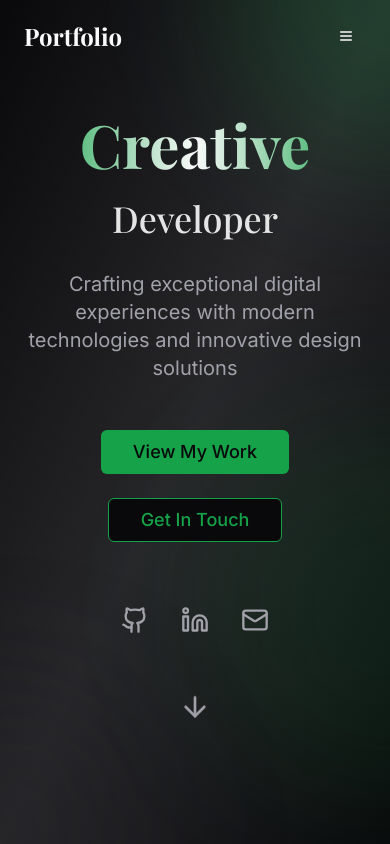
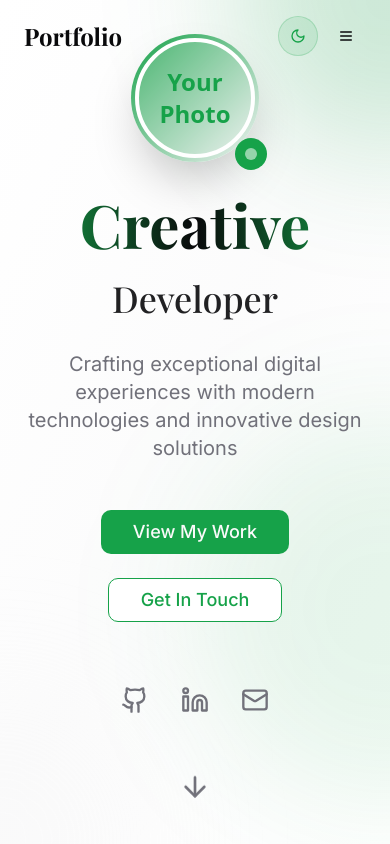
Before and after one commit to Amanyadav12345/polished-site-showcase, a React (Vite) app: page / in a window 390 px wide. Shown: the top 844 px of the page. Built offline with nearby package versions, Linux system fonts and the light colour scheme.

Commit message:
Add UI enhancements and features
- Added space for a profile image.
- Implemented direct email functionality for contact form.
- Improved UI with a more brilliant design.
- Added a day/night toggle button.

```diff
--- a/src/components/Contact.tsx
+++ b/src/components/Contact.tsx
@@ -16,10 +16,22 @@ export const Contact = () => {
 
   const handleSubmit = (e: React.FormEvent) => {
     e.preventDefault();
+
+    // Create mailto link with form data
+    const subject = encodeURIComponent(`Portfolio Contact from ${formData.name}`);
+    const body = encodeURIComponent(
+      `Name: ${formData.name}\nEmail: ${formData.email}\n\nMessage:\n${formData.message}`
+    );
+    const mailtoLink = `mailto:your-email@example.com?subject=${subject}&body=${body}`;
+
+    // Open default email client
+    window.location.href = mailtoLink;
+
     toast({
-      title: "Message sent!",
-      description: "Thank you for your message. I'll get back to you soon.",
+      title: "Email client opened!",
+      description: "Your default email app should open with the message pre-filled.",
     });
+
     setFormData({ name: '', email: '', message: '' });
   };
 
@@ -116,7 +128,7 @@ export const Contact = () => {
                 </div>
                 <div>
                   <h4 className="font-semibold text-foreground font-inter">Email</h4>
-                  <p className="text-muted-foreground">hello@example.com</p>
+                  <p className="text-muted-foreground">your-email@example.com</p>
                 </div>
               </div>
 
--- a/src/components/Hero.tsx
+++ b/src/components/Hero.tsx
@@ -3,7 +3,7 @@ import { ArrowDown, Github, Linkedin, Mail } from "lucide-react";
 
 export const Hero = () => {
   return (
-    <section className="min-h-screen flex items-center justify-center relative overflow-hidden bg-gradient-to-br from-background via-secondary to-background">
+    <section className="min-h-screen flex items-center justify-center relative overflow-hidden bg-gradient-to-br from-background via-secondary/30 to-background">
       {/* Animated background elements */}
       <div className="absolute inset-0 overflow-hidden">
         <div className="absolute -top-40 -right-40 w-80 h-80 bg-primary/20 rounded-full blur-3xl animate-float"></div>
@@ -13,6 +13,20 @@ export const Hero = () => {
 
       <div className="container mx-auto px-6 text-center z-10">
         <div className="animate-fade-in">
+          {/* Profile Image */}
+          <div className="mb-8 flex justify-center">
+            <div className="relative">
+              <div className="w-32 h-32 md:w-40 md:h-40 rounded-full bg-gradient-to-br from-primary to-accent p-1 shadow-2xl">
+                <div className="w-full h-full rounded-full bg-muted/20 flex items-center justify-center text-2xl font-bold text-primary border-4 border-background">
+                  Your Photo
+                </div>
+              </div>
+              <div className="absolute -bottom-2 -right-2 w-8 h-8 bg-primary rounded-full flex items-center justify-center">
+                <div className="w-3 h-3 bg-background rounded-full animate-pulse"></div>
+              </div>
+            </div>
+          </div>
+
           <h1 className="text-6xl md:text-8xl font-playfair font-bold mb-6 bg-gradient-to-r from-primary via-foreground to-primary bg-clip-text text-transparent">
             Creative
           </h1>
--- a/src/components/Navigation.tsx
+++ b/src/components/Navigation.tsx
@@ -1,5 +1,6 @@
 import { useState, useEffect } from "react";
 import { Button } from "@/components/ui/button";
+import { ThemeToggle } from "./ThemeToggle";
 
 export const Navigation = () => {
   const [isScrolled, setIsScrolled] = useState(false);
@@ -57,10 +58,12 @@ export const Navigation = () => {
             >
               Hire Me
             </Button>
+            <ThemeToggle />
           </div>
 
-          {/* Mobile menu button */}
-          <div className="md:hidden">
+          {/* Mobile menu button and theme toggle */}
+          <div className="flex items-center space-x-2 md:hidden">
+            <ThemeToggle />
             <Button variant="ghost" size="icon">
               <svg className="w-6 h-6" fill="none" stroke="currentColor" viewBox="0 0 24 24">
                 <path strokeLinecap="round" strokeLinejoin="round" strokeWidth={2} d="M4 6h16M4 12h16M4 18h16" />
--- /dev/null
+++ b/src/components/ThemeToggle.tsx
@@ -0,0 +1,43 @@
+import { Moon, Sun } from "lucide-react";
+import { Button } from "@/components/ui/button";
+import { useEffect, useState } from "react";
+
+export const ThemeToggle = () => {
+  const [theme, setTheme] = useState<"light" | "dark">("dark");
+
+  useEffect(() => {
+    const savedTheme = localStorage.getItem("theme") as "light" | "dark" | null;
+    const systemTheme = window.matchMedia("(prefers-color-scheme: dark)").matches ? "dark" : "light";
+    const initialTheme = savedTheme || systemTheme;
+
+    setTheme(initialTheme);
+    document.documentElement.classList.toggle("dark", initialTheme === "dark");
+  }, []);
+
+  const toggleTheme = () => {
+    const newTheme = theme === "dark" ? "light" : "dark";
+    setTheme(newTheme);
+    localStorage.setItem("theme", newTheme);
+    document.documentElement.classList.toggle("dark", newTheme === "dark");
+  };
+
+  return (
+    <Button
+      variant="ghost"
+      size="icon"
+      onClick={toggleTheme}
+      className="relative w-10 h-10 rounded-full bg-primary/10 hover:bg-primary/20 border border-primary/20 transition-all duration-300"
+    >
+      <Sun
+        className={`h-5 w-5 text-primary transition-all duration-300 ${
+          theme === "dark" ? "rotate-0 scale-100" : "rotate-90 scale-0"
+        }`}
+      />
+      <Moon
+        className={`absolute h-5 w-5 text-primary transition-all duration-300 ${
+          theme === "dark" ? "rotate-90 scale-0" : "rotate-0 scale-100"
+        }`}
+      />
+    </Button>
+  );
+};
--- a/src/index.css
+++ b/src/index.css
@@ -6,35 +6,35 @@
 
 @layer base {
   :root {
-    --background: 240 10% 3.9%;
-    --foreground: 0 0% 98%;
+    --background: 0 0% 100%;
+    --foreground: 240 10% 3.9%;
 
-    --card: 240 10% 3.9%;
-    --card-foreground: 0 0% 98%;
+    --card: 0 0% 100%;
+    --card-foreground: 240 10% 3.9%;
 
-    --popover: 240 10% 3.9%;
-    --popover-foreground: 0 0% 98%;
+    --popover: 0 0% 100%;
+    --popover-foreground: 240 10% 3.9%;
 
     --primary: 142 76% 36%;
-    --primary-foreground: 240 10% 3.9%;
+    --primary-foreground: 0 0% 98%;
 
-    --secondary: 240 3.7% 15.9%;
-    --secondary-foreground: 0 0% 98%;
+    --secondary: 240 4.8% 95.9%;
+    --secondary-foreground: 240 5.9% 10%;
 
-    --muted: 240 3.7% 15.9%;
-    --muted-foreground: 240 5% 64.9%;
+    --muted: 240 4.8% 95.9%;
+    --muted-foreground: 240 3.8% 46.1%;
 
-    --accent: 240 3.7% 15.9%;
-    --accent-foreground: 0 0% 98%;
+    --accent: 240 4.8% 95.9%;
+    --accent-foreground: 240 5.9% 10%;
 
     --destructive: 0 84.2% 60.2%;
     --destructive-foreground: 0 0% 98%;
 
-    --border: 240 3.7% 15.9%;
-    --input: 240 3.7% 15.9%;
+    --border: 240 5.9% 90%;
+    --input: 240 5.9% 90%;
     --ring: 142 76% 36%;
 
-    --radius: 0.5rem;
+    --radius: 0.75rem;
 
     --sidebar-background: 0 0% 98%;
 
@@ -63,7 +63,7 @@
     --popover: 222.2 84% 4.9%;
     --popover-foreground: 210 40% 98%;
 
-    --primary: 210 40% 98%;
+    --primary: 142 76% 36%;
     --primary-foreground: 222.2 47.4% 11.2%;
 
     --secondary: 217.2 32.6% 17.5%;
@@ -80,7 +80,7 @@
 
     --border: 217.2 32.6% 17.5%;
     --input: 217.2 32.6% 17.5%;
-    --ring: 212.7 26.8% 83.9%;
+    --ring: 142 76% 36%;
     --sidebar-background: 240 5.9% 10%;
     --sidebar-foreground: 240 4.8% 95.9%;
     --sidebar-primary: 224.3 76.3% 48%;
```
